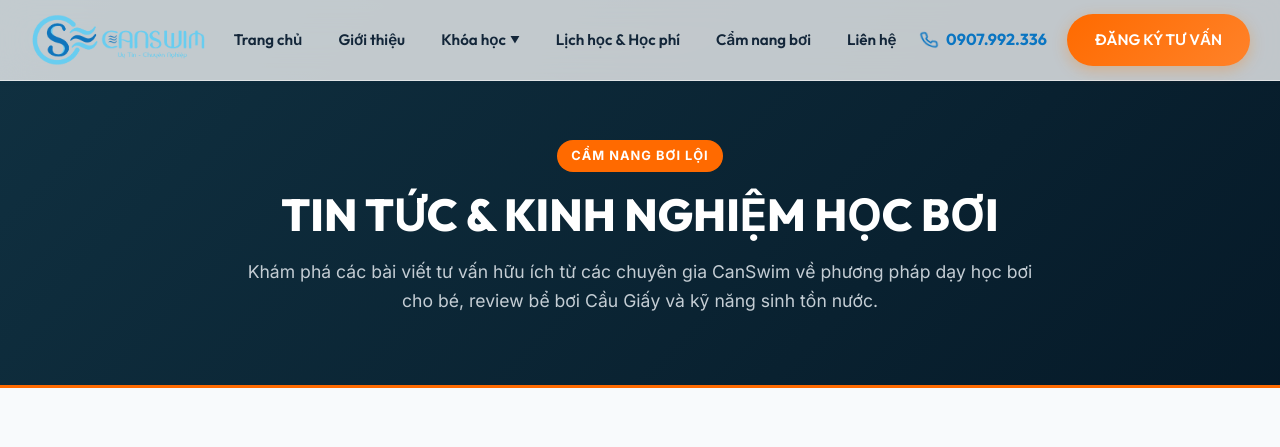
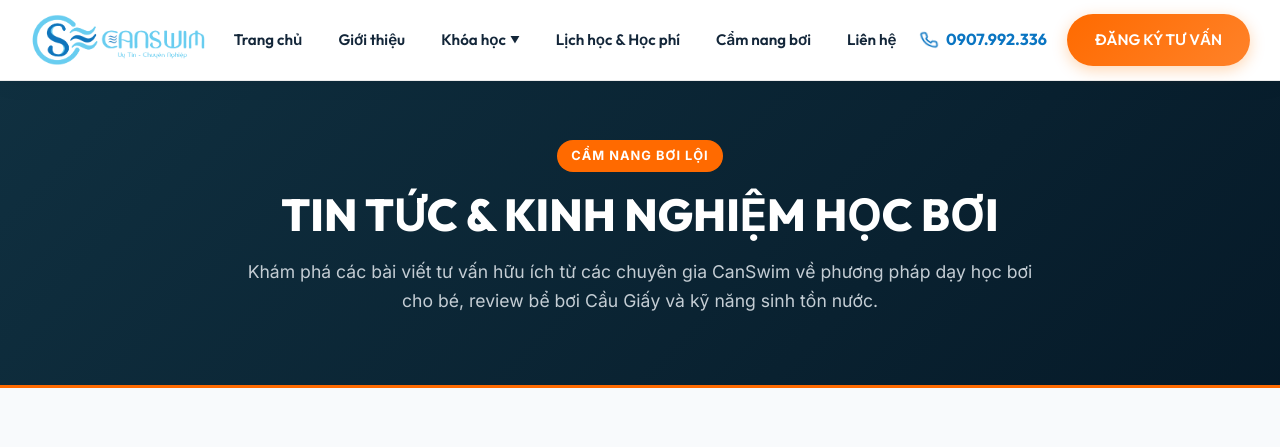
Before and after one commit to huymanhmmo/newtondayboivip, an Astro site: page /cam-nang in a window 1280 px wide. Shown: the top 447 px of the page. Built offline with nearby package versions, Linux system fonts and the light colour scheme; Astro itself is replaced by a stand-in of ours.

Commit message:
style: change header background to solid white to make logo pop

```diff
--- a/src/components/Header.astro
+++ b/src/components/Header.astro
@@ -44,11 +44,9 @@
     left: 0;
     width: 100%;
     z-index: 1000;
-    background: var(--glass-bg);
-    backdrop-filter: blur(16px);
-    -webkit-backdrop-filter: blur(16px);
-    border-bottom: 1px solid var(--glass-border);
-    box-shadow: var(--shadow-sm);
+    background: #ffffff;
+    border-bottom: 1px solid rgba(0, 0, 0, 0.08);
+    box-shadow: 0 4px 20px rgba(0, 0, 0, 0.05);
   }
 
   .header-container {
```
